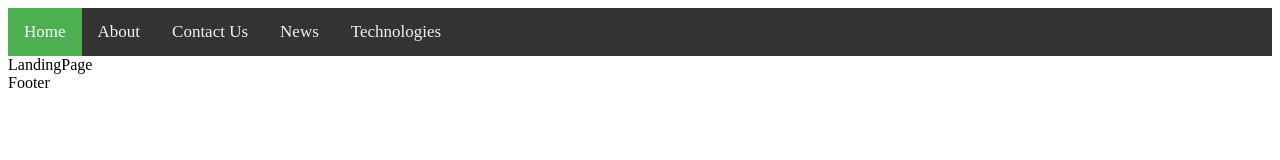
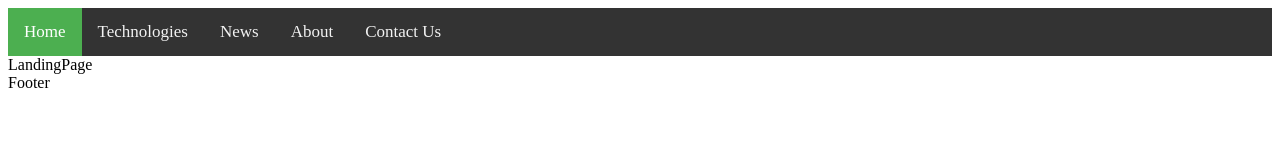
Before and after one commit to jake-engel/hytek-bio-web, a React app: page / in a window 1280 px wide. Shown: the top 160 px of the page. Built offline with nearby package versions, Linux system fonts and the light colour scheme.

Commit message:
updated header component

```diff
--- a/src/components/App/App.js
+++ b/src/components/App/App.js
@@ -1,5 +1,5 @@
 import React from 'react';
-import { Route, Switch } from 'react-router-dom';
+import { Route, Switch, Redirect } from 'react-router-dom';
 
 import Header from '../Header/Header';
 import LandingPage from '../Pages/LandingPage/LandingPage';
@@ -21,8 +21,9 @@ const App = () => {
       <Header />
       <Switch>
         <Route exact path="/" component={LandingPage} />
+        <Redirect from="/home" to="/" />
         <Route path="/about" component={AboutPage} />
-        <Route path="/contact" component={ContactPage} />
+        <Route path="/contactus" component={ContactPage} />
         <Route path="/news" component={NewsPage} />
         <Route path="/technologies" component={TechnologiesPage} />
         <Route component={NoMatchPage} />
--- a/src/components/Header/Header.js
+++ b/src/components/Header/Header.js
@@ -1,18 +1,24 @@
 import React from 'react';
 import { Link } from 'react-router-dom';
 
+const HEADER_LINKS = ['Home', 'Technologies', 'News', 'About', 'Contact Us'];
+
 const Header = () => {
-  return (
-    <div className="topnav">
-      <Link className="active" to="/">
-        Home
-      </Link>
-      <Link to="/about">About</Link>
-      <Link to="/contact">Contact Us</Link>
-      <Link to="/news">News</Link>
-      <Link to="/technologies">Technologies</Link>
-    </div>
-  );
+  const renderLinks = () => {
+    return HEADER_LINKS.map(link => {
+      return (
+        <Link
+          className={link === 'Home' ? 'active' : ''}
+          key={link}
+          to={'/' + link.replace(/\s/g, '').toLowerCase()}
+        >
+          {link}
+        </Link>
+      );
+    });
+  };
+
+  return <div className="topnav">{renderLinks()}</div>;
 };
 
 export default Header;
```
